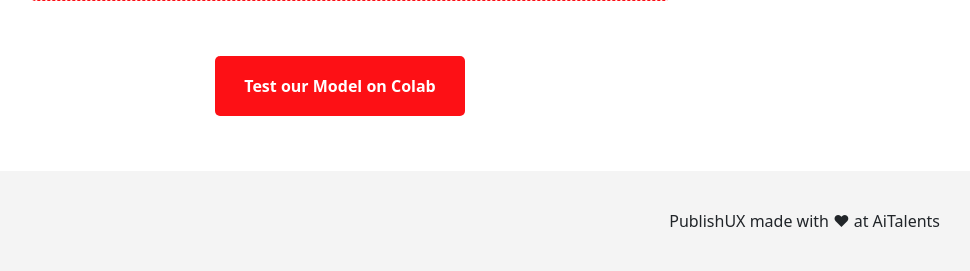
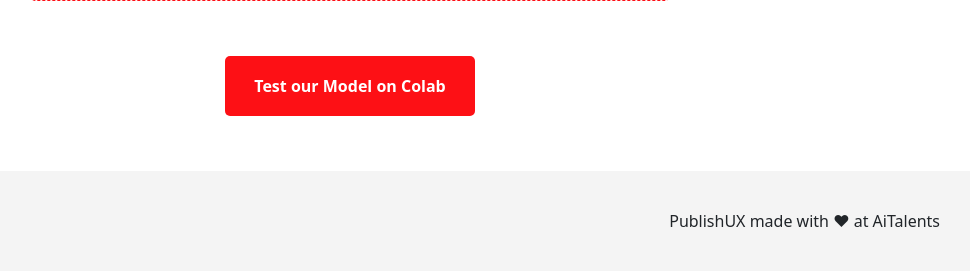
Before and after one commit to MetinLamby/djangoPublishUX, a Django app: page / in a window 1280 px wide. Shown: the part 3515-3786 px from the top of the page, without its empty margins (290-1260 px from the left). Run offline with Django 3.2, Linux system fonts and the light colour scheme; some libraries are stand-ins or nearby versions.

Commit message:
deleted margin right two

```diff
--- a/predict/templates/index.html
+++ b/predict/templates/index.html
@@ -147,7 +147,7 @@
   <div style="height: 170px; display: flex;
   align-items: center;
   justify-content: space-around;">
-    <div class="btn-discover btn-colab">
+    <div class="btn-discover btn-colab" style="margin-right: 0 !important">
     <p class="btn-text" style="color: white;"><a href="https://colab.research.google.com/drive/1ol1i4UaMPD0CQuMAU9IdRbG2AeaH9Wiw#scrollTo=OQgOe73f9Cgo" class="linkTwo">Test our Model on Colab</a></p>
   </div>
   </div>
```
